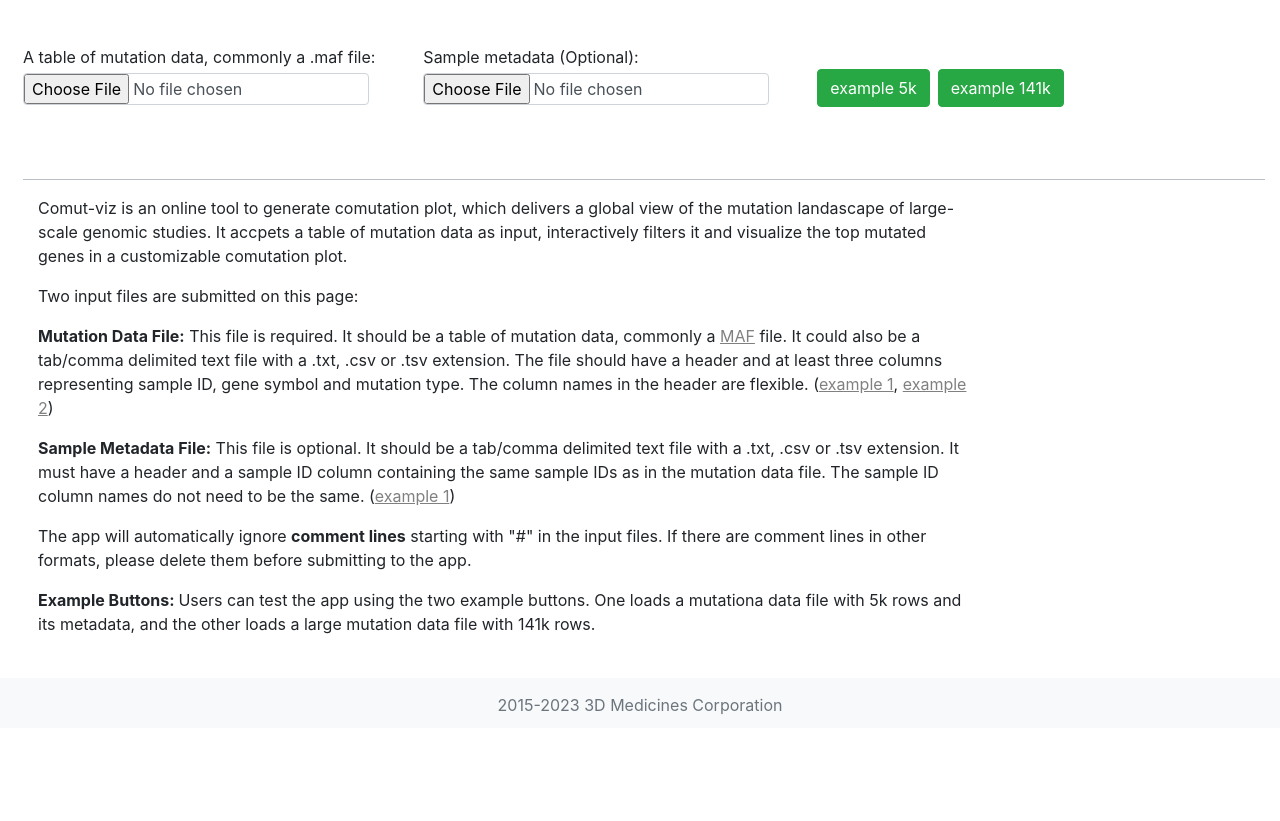
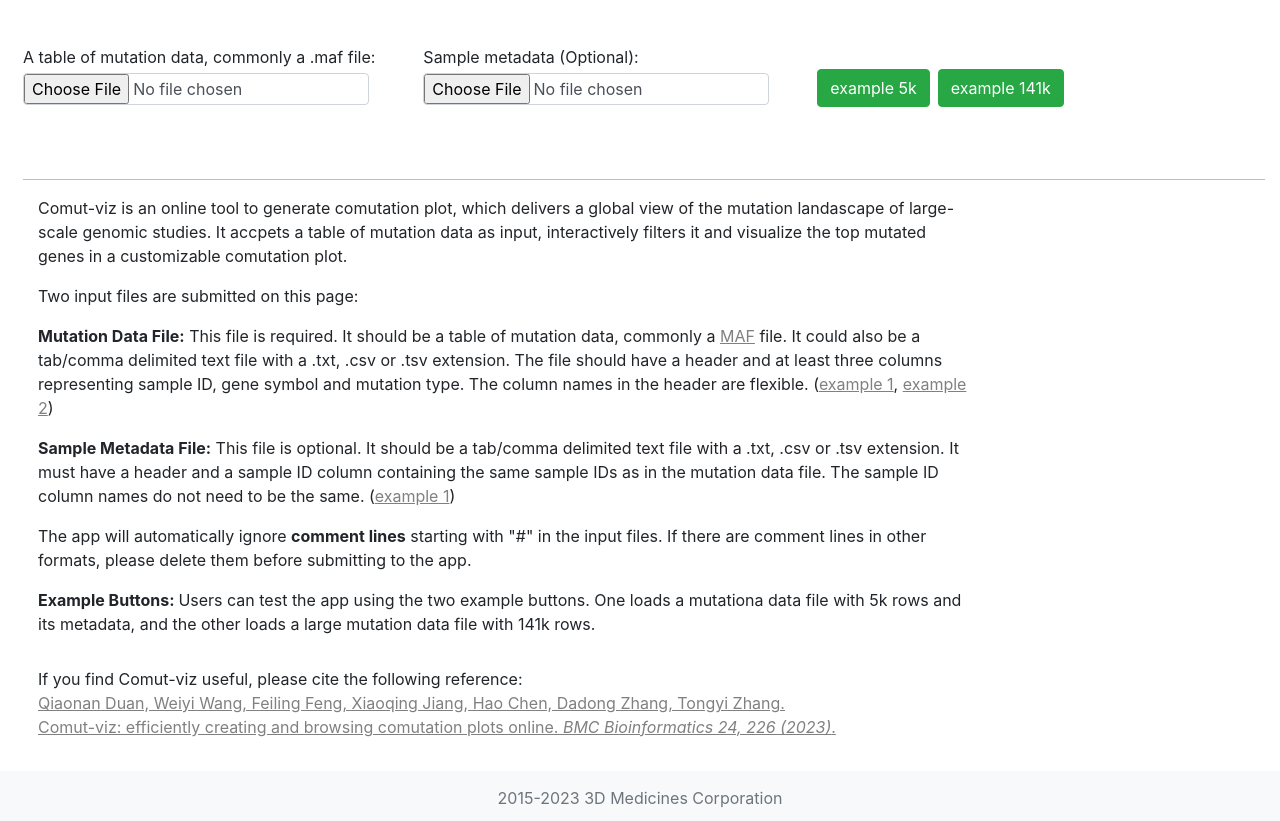
Before and after one commit to frlender/comut-viz, a React app: page / in a window 1280 px wide. Shown: the part 72-893 px from the top of the page. Before the commit the page ends 800 px from the top, so only its background shows below. Built offline with nearby package versions, Linux system fonts and the light colour scheme.

Commit message:
citation

```diff
--- a/src/InputHelp.js
+++ b/src/InputHelp.js
@@ -7,7 +7,7 @@
         <div className="help-row"><span className="row-head">Sample Metadata File:</span> This file is optional. It should be a tab/comma delimited text file with a .txt, .csv or .tsv extension. It must have a header and a sample ID column containing the same sample IDs as in the mutation data file. The sample ID column names do not need to be the same. (<a href='https://github.com/frlender/comut-viz/blob/main/public/gallbladder.maf'>example 1</a>)</div>
         <div className="help-row">The app will automatically ignore <span className="row-head">comment lines</span> starting with "#" in the input files. If there are comment lines in other formats, please delete them before submitting to the app.</div>
         <div className="help-row"> <span className="row-head">Example Buttons: </span>Users can test the app using the two example buttons. One loads a mutationa data file with 5k rows and its metadata, and the other loads a large mutation data file with 141k rows.</div>
-        <div className="help-row"></div>
+        <div className="help-row cit">If you find Comut-viz useful, please cite the following reference:<div><a href='https://bmcbioinformatics.biomedcentral.com/articles/10.1186/s12859-023-05351-8' target='_blank'>Qiaonan Duan, Weiyi Wang, Feiling Feng, Xiaoqing Jiang, Hao Chen, Dadong Zhang, Tongyi Zhang. <br/> Comut-viz: efficiently creating and browsing comutation plots online. <i>BMC Bioinformatics 24, 226 (2023)</i>.</a></div></div>
 
     </div>
 }
--- a/src/index.css
+++ b/src/index.css
@@ -227,3 +227,7 @@
 a{
   text-decoration: underline;
 }
+
+.cit{
+  margin-top:15px;
+}
```
Also changed, not shown: README.md.
